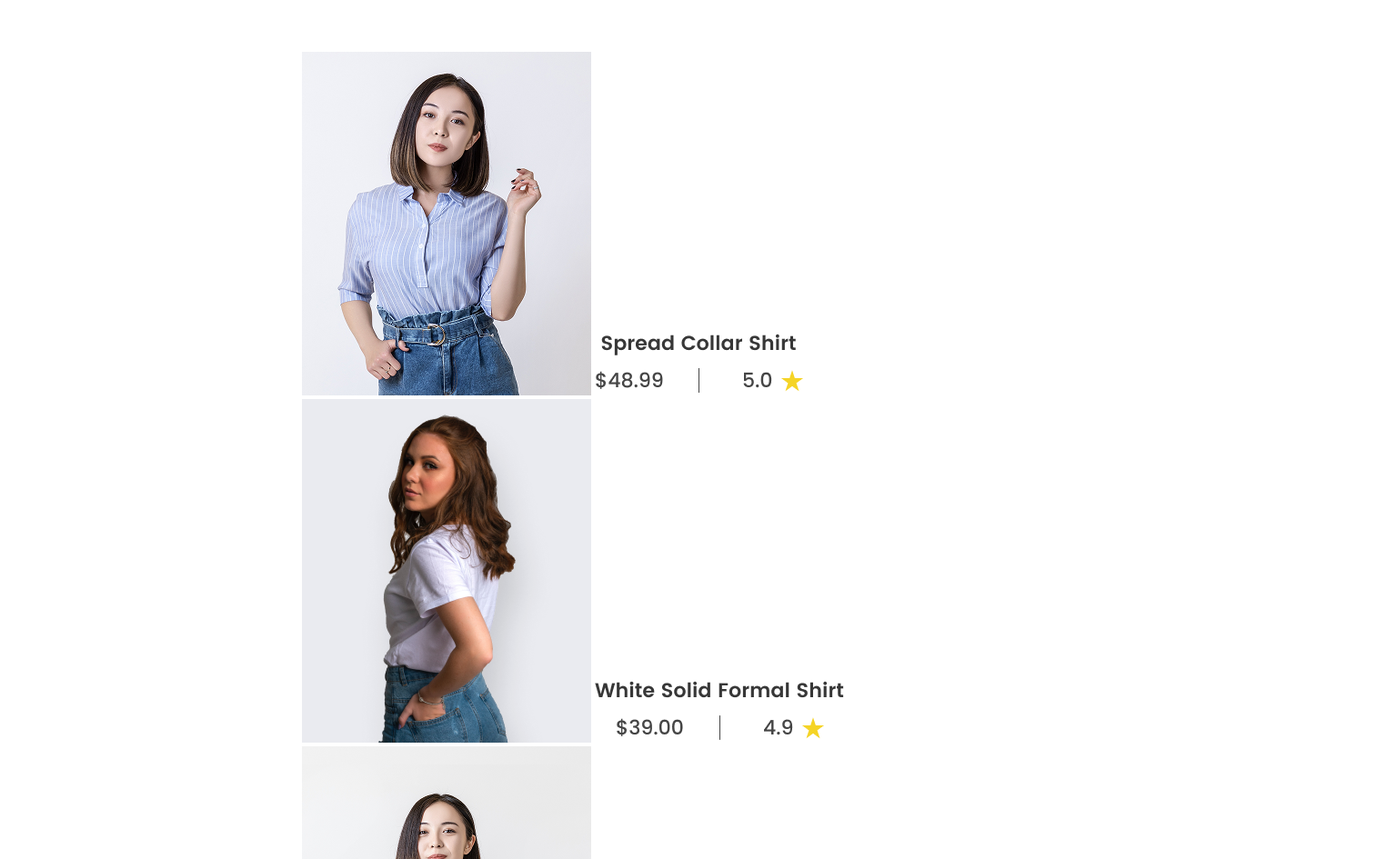
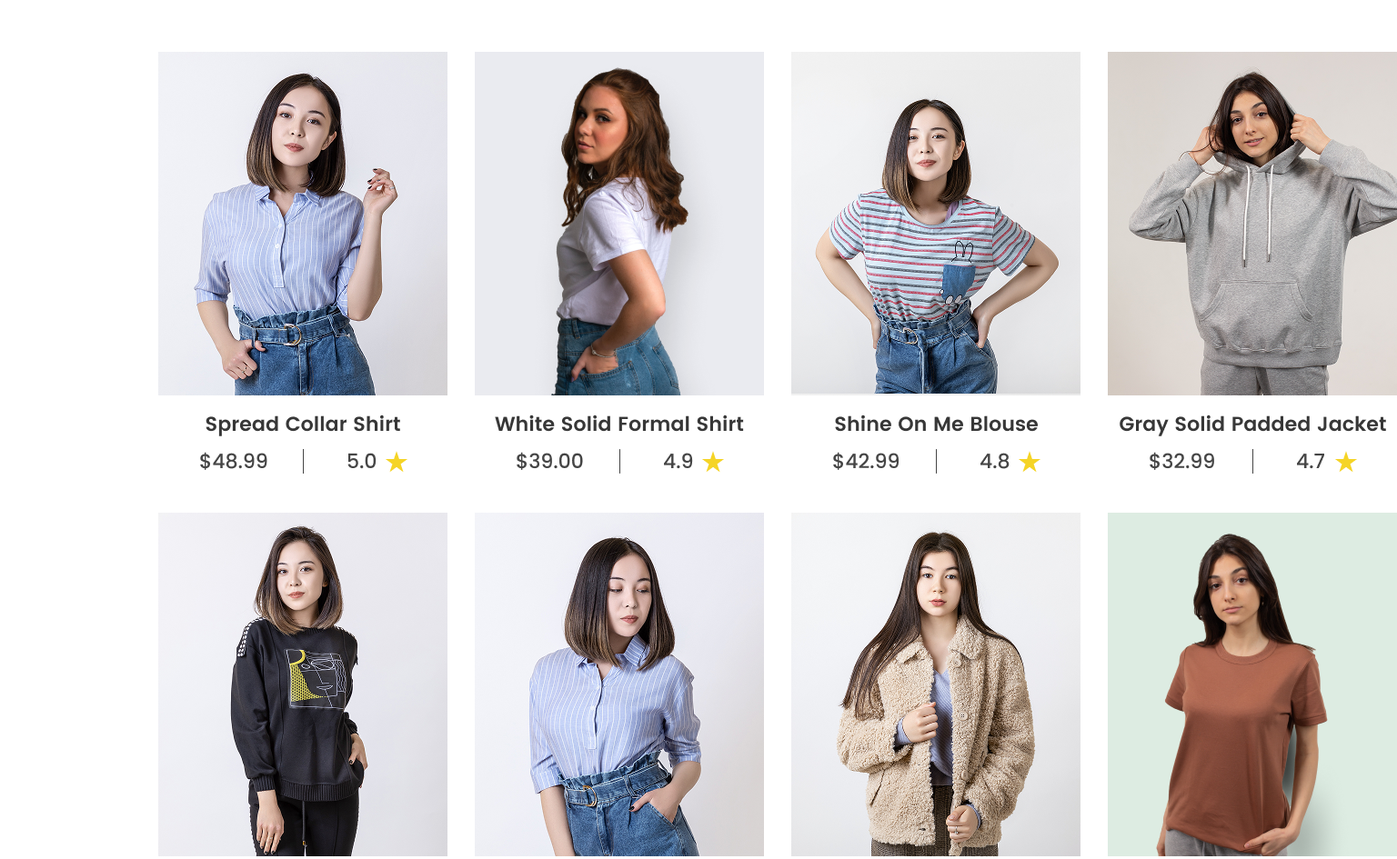
Before and after one commit to anyya1/figma, a plain HTML site: page index.html in a window 1280 px wide. Shown: the part 2270-3215 px from the top of the page at 91% size, 1536 px wide, since content can reach past the window. Drawn offline with Linux system fonts and the light colour scheme.

Commit message:
доделала 3 секцию

```diff
--- a/style.css
+++ b/style.css
@@ -210,7 +210,7 @@ letter-spacing: 0%;
 }
 .our-products h3{
     color:#224F34 ;
-    font-family: ;
+    font-family: Roboto Slab;
     font-weight: 500;
     font-size: 50px;
     line-height: 100%;
@@ -233,3 +233,26 @@ letter-spacing: 0%;
     color: #224F34;
     border-bottom: 2px solid #224F34;
 }
+.products-lis{
+    display: grid;
+    grid-template-columns: repeat(4, 1fr);
+    gap: 40px 30px;
+    width: 100%;
+    margin-bottom: 80px;
+}
+.product-item{
+    display: flex;
+    flex-direction: column;
+    align-items: center;
+}
+.producr-foto{
+    width: 318px;
+    height: 378px;
+    object-fit: cover;
+    display: block;
+}
+.text-img{
+    height: 74px;
+    display: block;
+    margin-top: 15px;
+}
```
